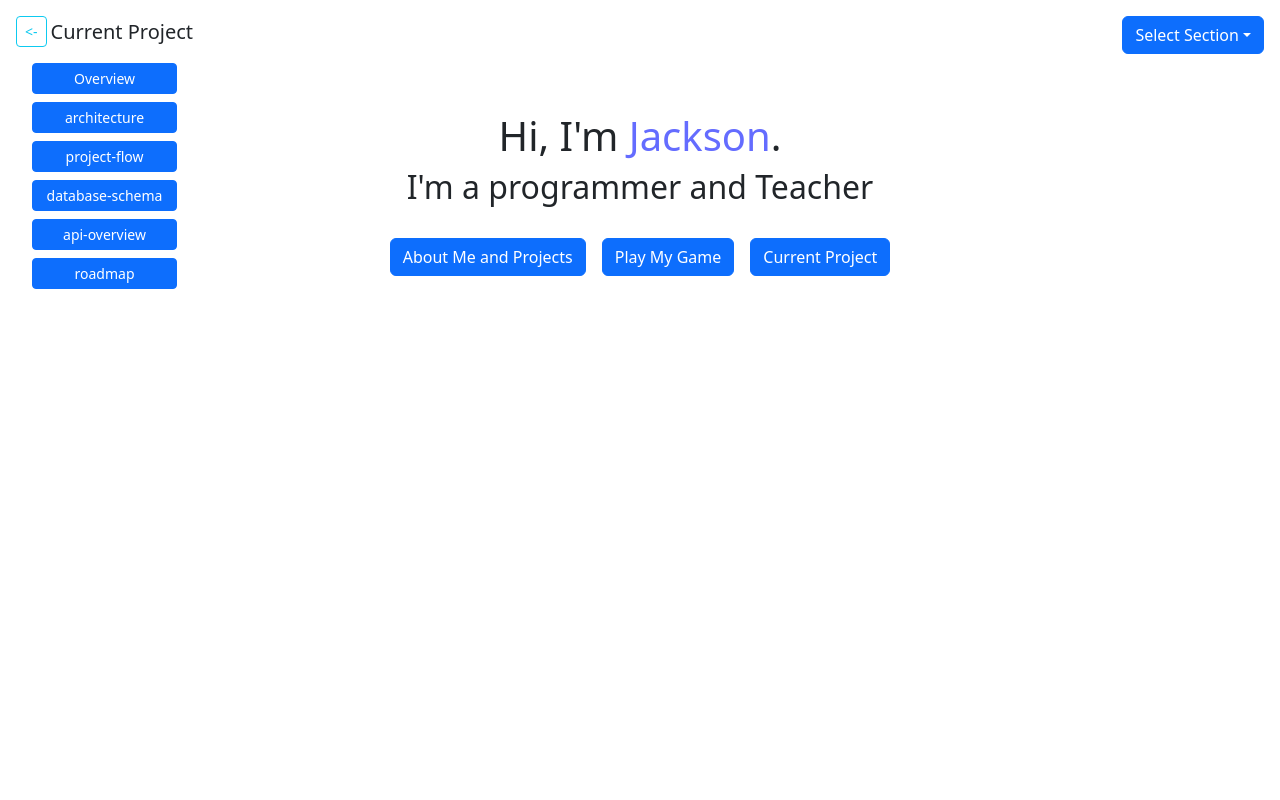
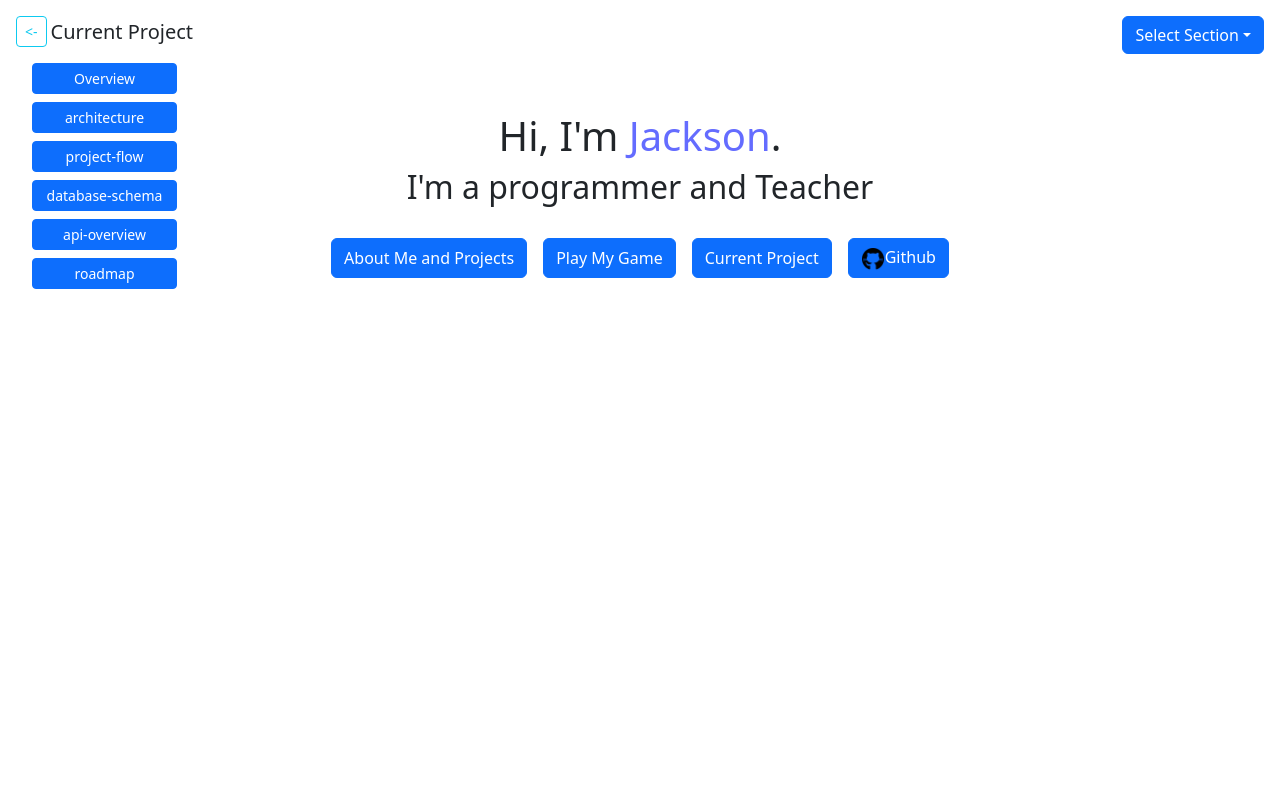
Before and after one commit to Jtsoco/portfolio, a React (Vite) app: page / in a window 1280 px wide. Shown: the top 800 px of the page. Built offline with nearby package versions, Linux system fonts and the light colour scheme.

Commit message:
added button

```diff
--- a/src/sections/IntroductionSection.tsx
+++ b/src/sections/IntroductionSection.tsx
@@ -5,6 +5,7 @@ interface introProps {
   currentProjectTargetRef: React.RefObject<null | HTMLElement>;
 };
 
+import Image from 'react-bootstrap/Image';
 import Button from 'react-bootstrap/Button';
 export function IntroductionSection(props: introProps) {
 
@@ -24,8 +25,12 @@ export function IntroductionSection(props: introProps) {
         <Button onClick={() => scrollToSection(props.targetRef)}variant="primary" >About Me and Projects</Button>
         <Button onClick={() => scrollToSection(props.gameTargetRef)} >Play My Game</Button>
         <Button onClick={() => scrollToSection(props.currentProjectTargetRef)} >Current Project</Button>
-        {/* <Button href="https://github.com/Jtsoco">Github</Button> */}
-
+        <a target="_blank" href="https://github.com/Jtsoco/">
+          <Button >
+            <Image src={'current_project/techstack/icons8-github-50.png'} alt="GitHub Repository" className="github-icon"/>
+              Github
+          </Button>
+        </a>
         </div>
       </div>
     </div>
```
Also changed, not shown: 3 other files (tests, documents, lock files or other folders).
